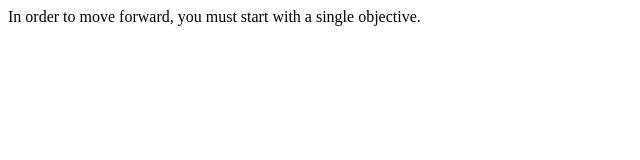
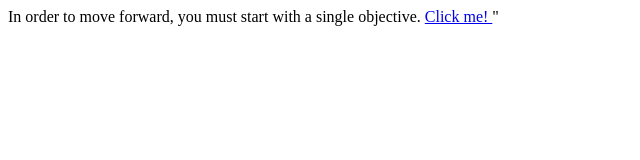
Before and after one commit to neeseniche/walk-in-the-park, a plain HTML site: page instructions/index.html in a window 1280 px wide. Shown: the full height of the page, 0-640 px from the left. Drawn offline with Linux system fonts and the light colour scheme.

Commit message:
Update index.html

```diff
--- a/instructions/index.html
+++ b/instructions/index.html
@@ -7,5 +7,6 @@
 </head>
 <body>
     In order to move forward, you must start with a single objective.
+    <a href="opening/subpage/" >Click me! </a>"
 </body>
 </html>
```
